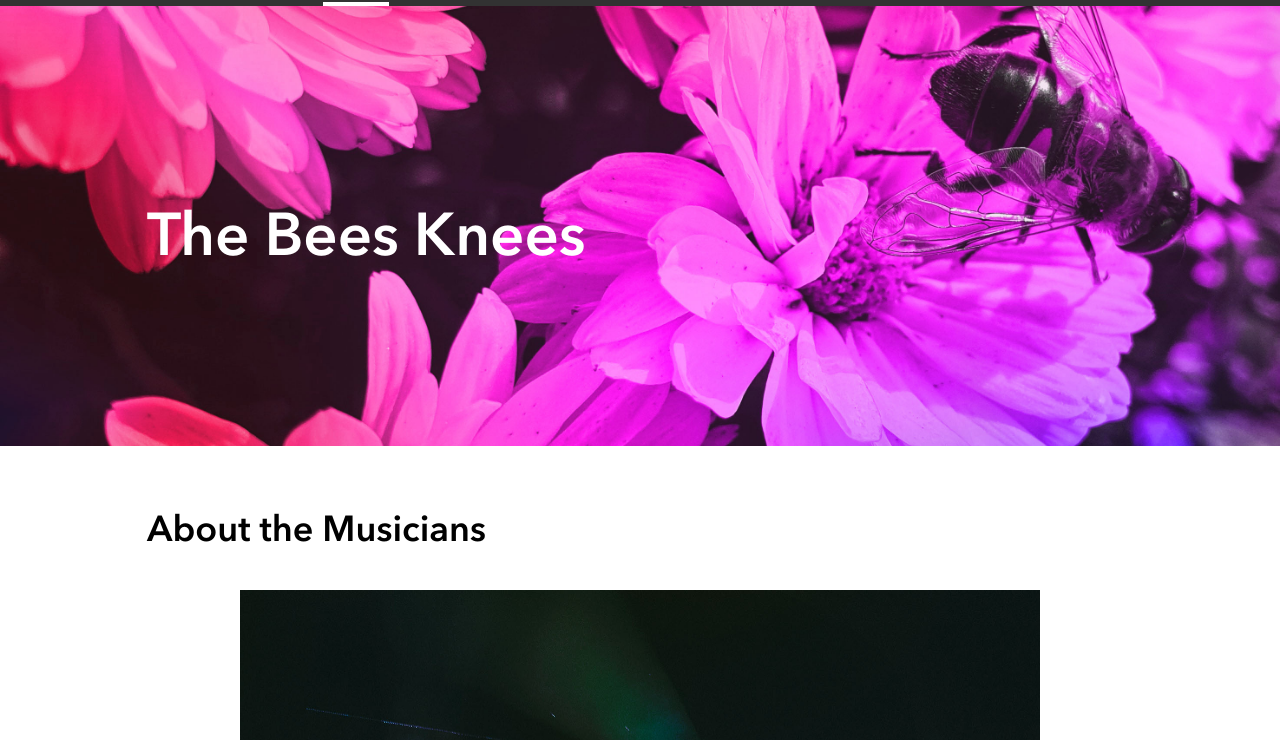
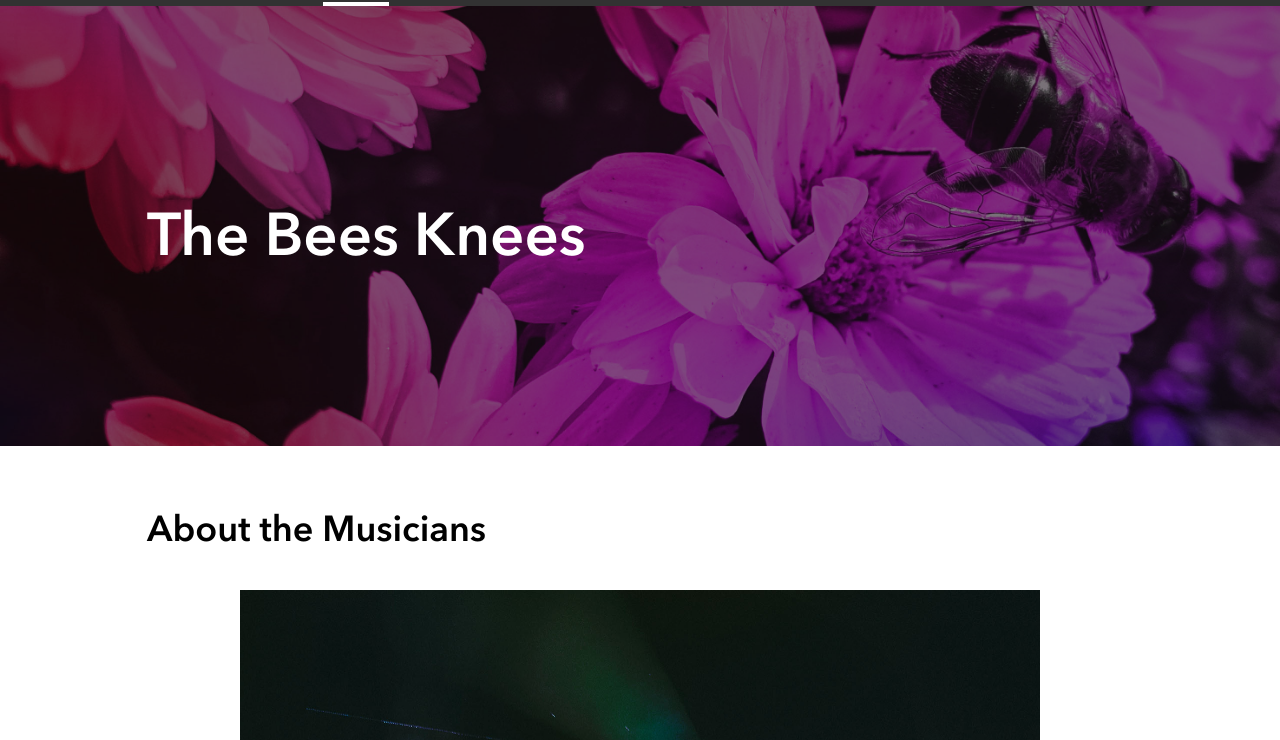
Before and after one commit to gtiku/giyona-tiku-bandsite, a plain HTML site: page index.html in a window 1280 px wide. Shown: the part 69-809 px from the top of the page. Drawn offline with nearby package versions, Linux system fonts and the light colour scheme; files that its build step writes are made by us from their sources.

Commit message:
hero overlay

```diff
--- a/index.html
+++ b/index.html
@@ -25,7 +25,9 @@
     </header>
     <main>
         <section class="hero">
-            <h1 class="hero__header section__header">The Bees Knees</h1>
+                <div class="hero__overlay">
+                    <h1 class="hero__header section__header">The Bees Knees</h1>
+                </div>
         </section>
         <section class="about">
             <h2 class="about__header section__header">About the Musicians</h2>
--- a/styles/bio.scss
+++ b/styles/bio.scss
@@ -5,30 +5,44 @@
 
 
 .hero {
+    height: 40vh;
     background-image: url(../../assets/images/hero-bio.jpg);
     background-size: cover;
     background-position: center;
-    height: 40vh;
-    padding: 16vh 5vw;
-    background-color: rgba(0,0,0,0.7);
-    z-index: 2;
+    z-index: -1;
 
     &__header {
+        padding: 16vh 5vw;
         color: white;
+    }
+
+    &__overlay {
+        padding: 0;
+        margin: 0;
+        background-color: rgba(0,0,0,0.5);
+        height: 40vh;
+        z-index: 2;
     }
 
     @include tablet {
         height: 55vh;
-        padding: 25vh 5vw;
+
+        &__header {
+            padding: 25vh 5vw;
+        }
+
+        &__overlay {
+            height: 55vh;
+        }
     }
 
     @include desktop {
         margin: 0;
-        padding: 25vh 0;
 
         &__header {
             width: 98.6rem;
             margin: 0 auto;
+            padding: 25vh 0;
         }
     }
 }
```
